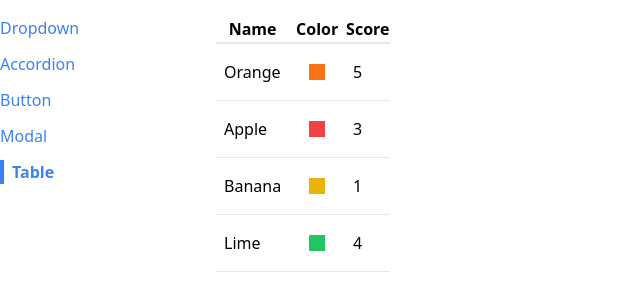
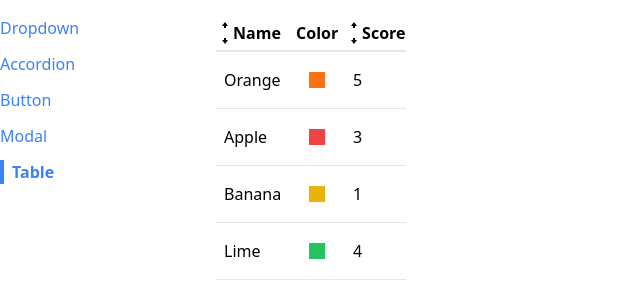
Before and after one commit to thetaxas2468/ModernReact_NoRedux, a React (Create React App) app in the folder CustomNavigations_RoutingSystems_TailwindCSS/app/: page /table in a window 1280 px wide. Shown: the top 300 px of the page, without its empty margins (0-640 px from the left). Built offline with nearby package versions, Linux system fonts and the light colour scheme.

Commit message:
Adding sortable tables that are reuseable

```diff
--- /dev/null
+++ b/CustomNavigations_RoutingSystems_TailwindCSS/app/src/components/SortableTable.js
@@ -0,0 +1,100 @@
+import { useState } from "react";
+import Table from "./Table";
+import { GoArrowSmallDown, GoArrowSmallUp } from "react-icons/go";
+
+function SortableTable(props) {
+    const [sortOrder, setSortOrder] = useState(null);
+    const [sortBy, setSortBy] = useState(null);
+    const { config, data } = props;
+
+    const handleClick = (label) => {
+        if (sortBy && label !== sortBy) {
+            setSortOrder("asc");
+            setSortBy(label);
+            return;
+        }
+        if (sortOrder === null) {
+            setSortOrder("asc");
+            setSortBy(label);
+        }
+        else if (sortOrder === "asc") {
+            setSortOrder("desc");
+            setSortBy(label);
+        }
+        else if (sortOrder === "desc") {
+            setSortOrder(null);
+            setSortBy(null);
+        }
+
+    }
+
+
+
+
+    const updatedConfig = config.map((column) => {
+        if (!column.sortValue) {
+            return column
+        }
+        return {
+            ...column,
+            header: () => <th className="cursor-pointer hover:bg-gray-100" onClick={() => { handleClick(column.label) }}>
+                <div className="flex items-center">
+                    {getIcons(column.label, sortBy, sortOrder)}
+                    {column.label}
+                </div>
+            </th>
+        }
+    })
+
+    let sortedData = data;
+    if (sortBy && sortOrder) {
+        const { sortValue } = config.find(column => column.label === sortBy);
+        sortedData = [...data].sort((a, b) => {
+            const valA = sortValue(a);
+            const valB = sortValue(b);
+            const revOrder = sortOrder === "asc" ? 1 : -1;
+            if (typeof valA === "string") {
+                return valA.localeCompare(valB) * revOrder;
+            }
+            else {
+                return (valA - valB) * revOrder
+            }
+        })
+    }
+
+
+    // Sort when both not null
+    // Make a copy of data (To avoid updaing the main data and also to avoid updaing a prop)
+
+
+    return <Table {...props} config={updatedConfig} data={sortedData}></Table>
+}
+
+
+function getIcons(label, sortBy, sortOrder) {
+    if (label !== sortBy) {
+        return <div>
+            <GoArrowSmallUp />
+            <GoArrowSmallDown />
+        </div>
+    }
+    else if (sortOrder === null) {
+        return <div>
+            <GoArrowSmallUp />
+            <GoArrowSmallDown />
+        </div>
+    }
+    else if (sortOrder === "asc") {
+        return <div>
+            <GoArrowSmallUp />
+        </div>
+    }
+    else if (sortOrder === "desc") {
+        return <div>
+            <GoArrowSmallDown />
+        </div>
+    }
+}
+
+
+export default SortableTable;
--- a/CustomNavigations_RoutingSystems_TailwindCSS/app/src/components/Table.js
+++ b/CustomNavigations_RoutingSystems_TailwindCSS/app/src/components/Table.js
@@ -1,6 +1,11 @@
+import { Fragment } from "react";
+
 function Table({ data, config }) {
 
     const renderHeaders = config.map(column => {
+        if(column.header){
+            return <Fragment key={column.label}>{column.header()}</Fragment>;
+        }
         return <th key={column.label}>{column.label}</th>
     })
 
--- a/CustomNavigations_RoutingSystems_TailwindCSS/app/src/pages/TablePage.js
+++ b/CustomNavigations_RoutingSystems_TailwindCSS/app/src/pages/TablePage.js
@@ -1,22 +1,33 @@
-import Table from "../components/Table"
-function TablePage(){
+import SortableTable from "../components/SortableTable"
 
 
-    const fruits =[
-        {name:"Orange",color:"bg-orange-500",score:5},
-        {name:"Apple",color:"bg-red-500",score:3},
-        {name:"Banana",color:"bg-yellow-500",score:1},
-        {name:"Lime",color:"bg-green-500",score:4},
+function TablePage() {
+    const fruits = [
+        { name: "Orange", color: "bg-orange-500", score: 5 },
+        { name: "Apple", color: "bg-red-500", score: 3 },
+        { name: "Banana", color: "bg-yellow-500", score: 1 },
+        { name: "Lime", color: "bg-green-500", score: 4 },
     ]
 
-    const config=[
-        {label:"Name",render: fruit=>fruit.name},
-        {label:"Color",render: fruit=><div className = {`p-2 m-3 ${fruit.color}`}></div>},
-        {label:"Score",render: fruit=>fruit.score},
+    const config = [
+        {
+            label: "Name",
+            render: fruit => fruit.name,
+            sortValue: fruit => fruit.name
+        },
+        {
+            label: "Color",
+            render: fruit => <div className={`p-2 m-3 ${fruit.color}`}></div>
+        },
+        {
+            label: "Score",
+            render: fruit => fruit.score,
+            sortValue:fruit => fruit.score
+        },
     ]
 
     return <div>
-        <Table data={fruits} config={config}></Table>
+        <SortableTable data={fruits} config={config}></SortableTable>
     </div>
 }
 
```
